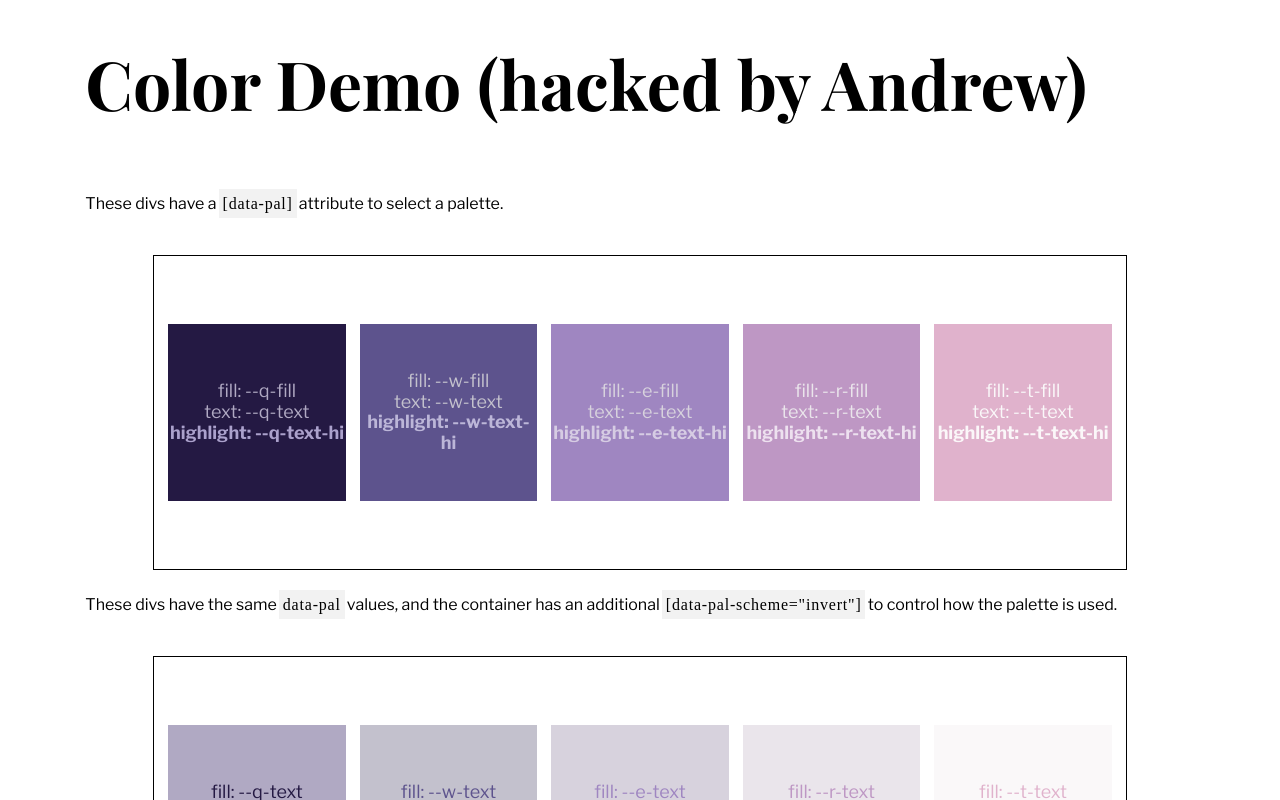
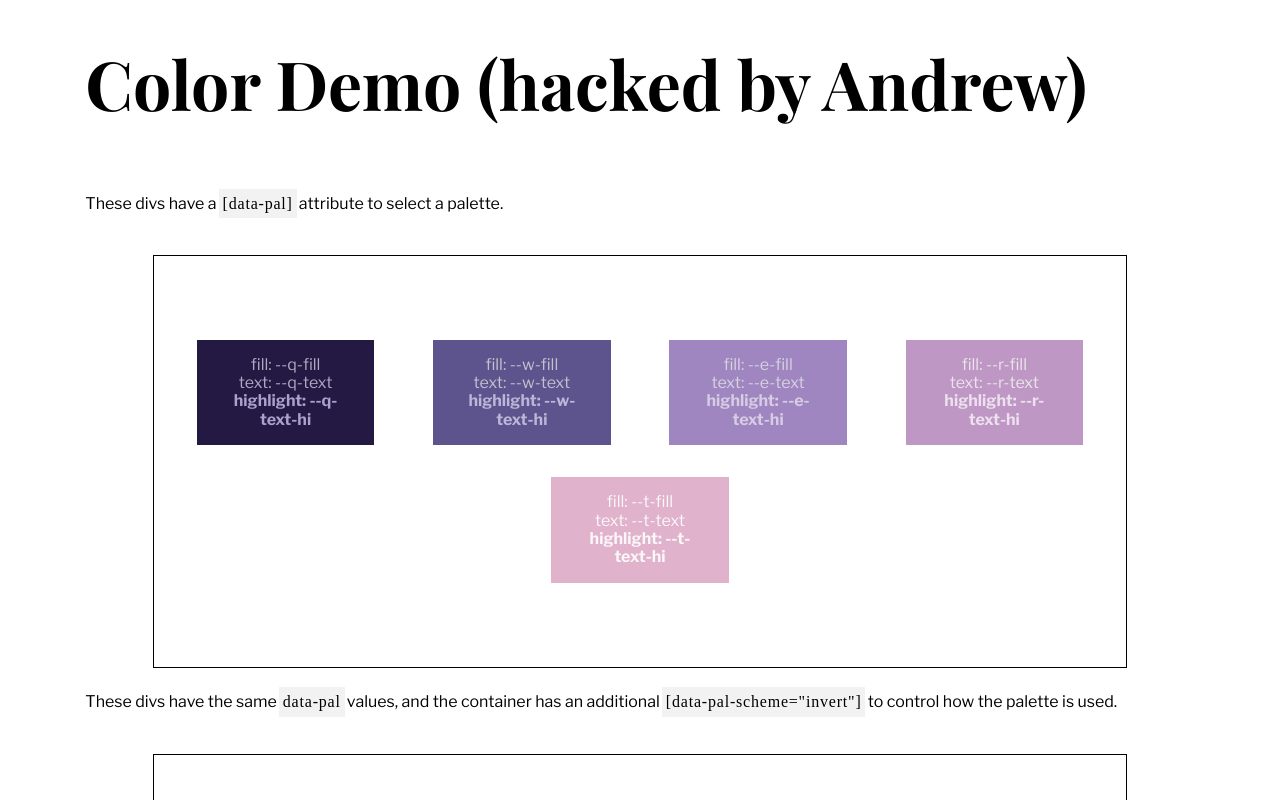
Before and after one commit to arthropodSeven/itcss, a Next.js app: page /color in a window 1280 px wide. Shown: the top 800 px of the page. Built offline with nearby package versions, Linux system fonts and the light colour scheme; a web font is replaced by a local one.

Commit message:
update color page layout

```diff
--- a/styles/layouts.scss
+++ b/styles/layouts.scss
@@ -16,6 +16,7 @@
 
   section.color-demo {
     display: flex;
+    flex-wrap: wrap;
     justify-content: space-evenly;
     padding-top: var(--s3);
     padding-bottom: var(--s3);
@@ -24,13 +25,13 @@
     margin-right: var(--s3);
 
     > div {
-      width: var(--s5);
-      height: var(--s5);
+      flex: var(--s5) 0 1;
+      padding: var(--s0) var(--s1);
+      margin: var(--s0);
       display: flex;
       flex-direction: column;
       place-content: center center;
       text-align: center;
-      font-size: large;
     }
   }
 }
```
